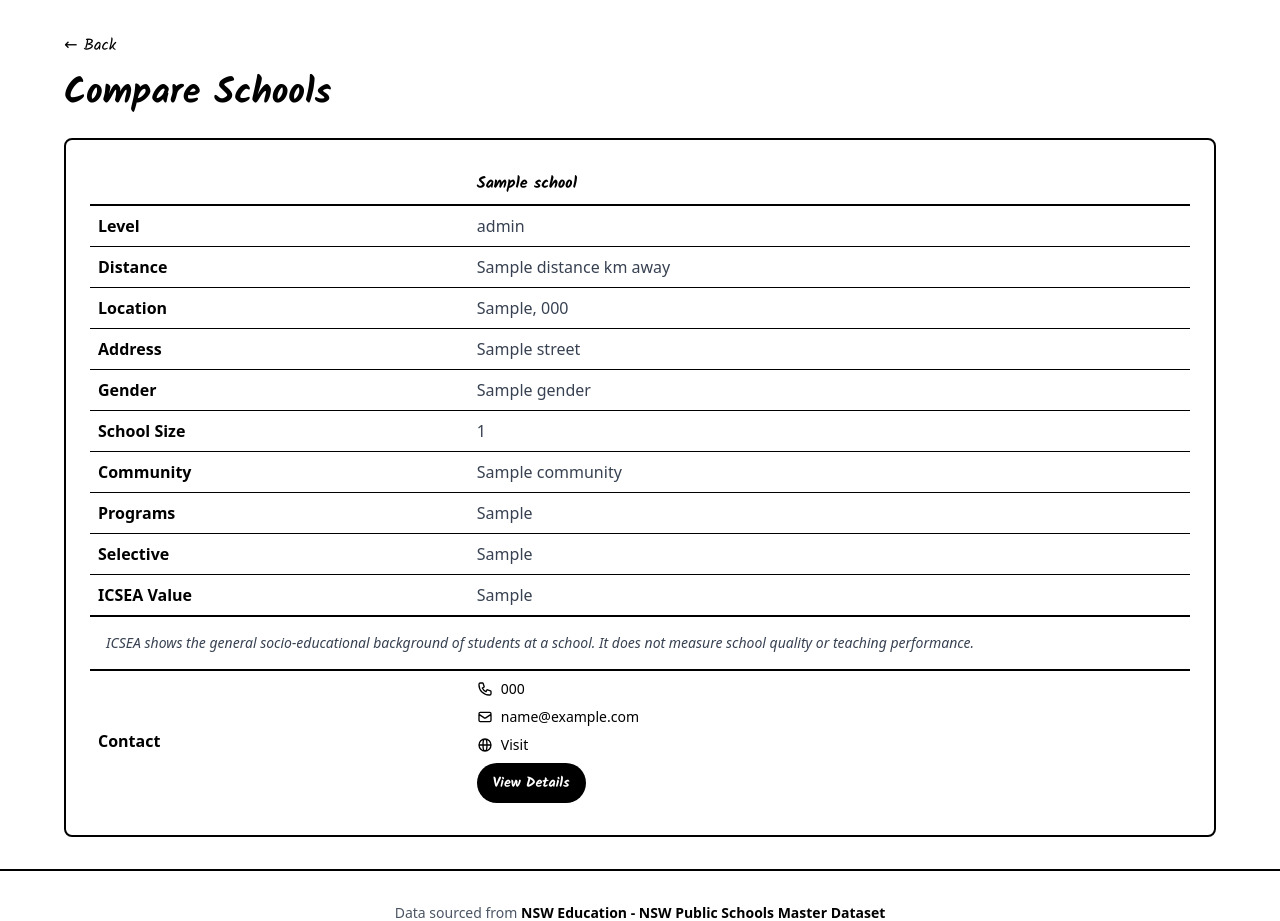
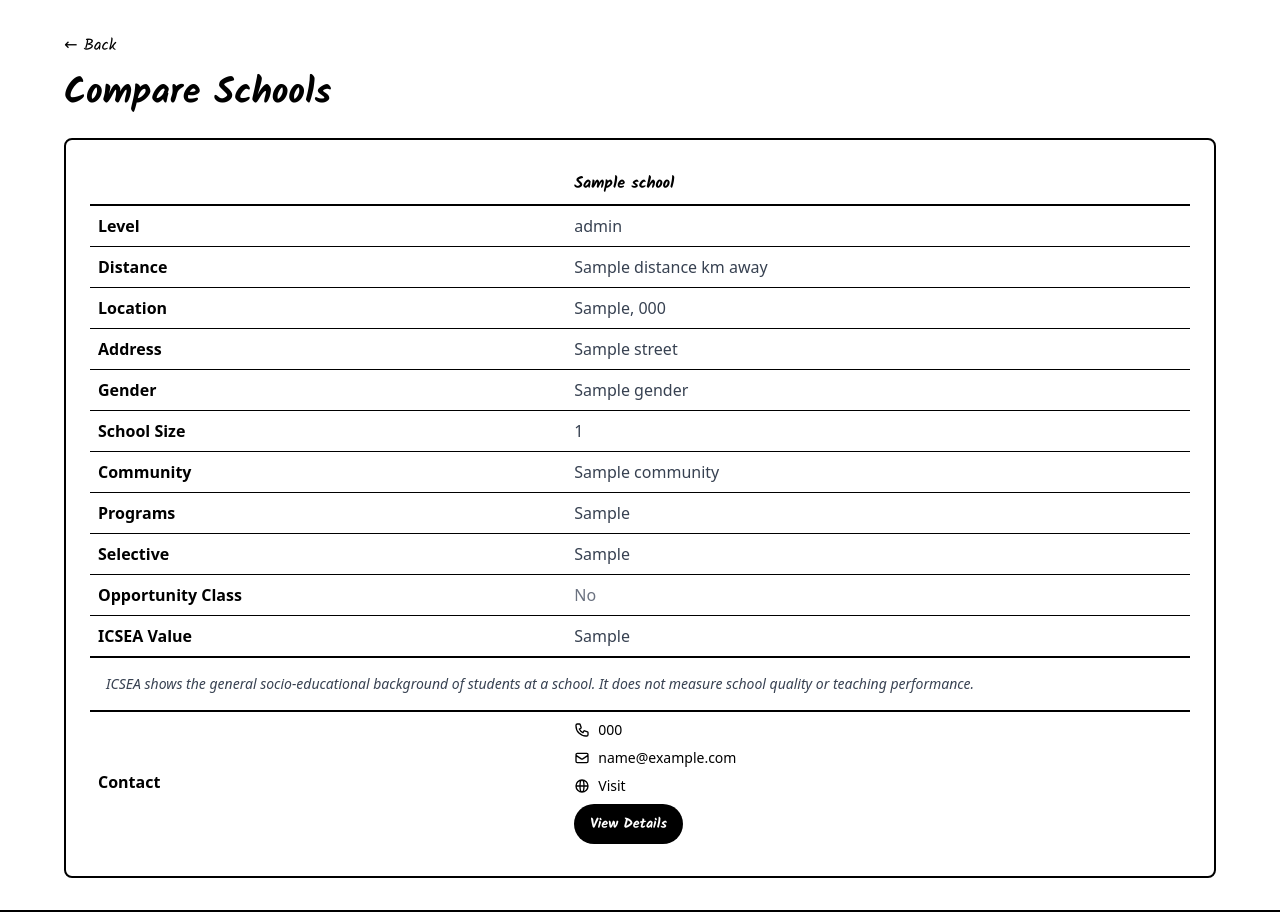
Before and after one commit to lilycandoit/school-finder, a FastAPI app: template app/templates/compare.html in a window 1280 px wide. Shown: the part 66-987 px from the top of the page. Run offline with FastAPI, Linux system fonts and the light colour scheme; the template is opened without the code that fills it: most values are stand-ins (such as "Sample title", 1, 10 or a date in 2020); some libraries are stand-ins or nearby versions.

Commit message:
fix: fix distance bug in compare page and add OC option in compare table

```diff
--- a/app/templates/compare.html
+++ b/app/templates/compare.html
@@ -108,6 +108,18 @@ endblock %} {% block content %}
           <td class="p-2 font-semibold text-black">Selective</td>
           {% for school in schools %}
           <td class="p-2 text-gray-700">{{ school.selective_school }}</td>
+          {% endfor %}
+        </tr>
+        <tr class="border-b border-black">
+          <td class="p-2 font-semibold text-black">Opportunity Class</td>
+          {% for school in schools %}
+          <td class="p-2 text-gray-700">
+            {% if school.has_opportunity_class %}
+            <span class="text-green-700 font-semibold">Yes</span>
+            {% else %}
+            <span class="text-gray-500">No</span>
+            {% endif %}
+          </td>
           {% endfor %}
         </tr>
         {% if schools|selectattr("icsea_value")|list|length > 0 %}
```
Also changed, not shown: app/routes/school_routes.py (+10 -9 lines).
